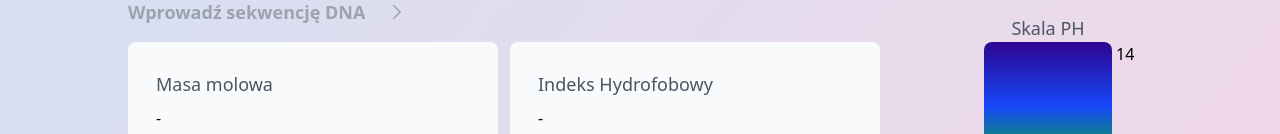
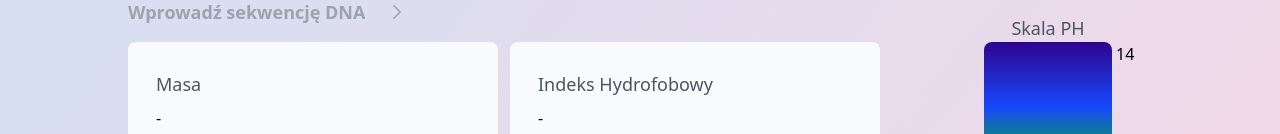
Before and after one commit to bog2n/science-cup, a Next.js app in the folder frontend/: page / in a window 1280 px wide. Shown: the part 666-800 px from the top of the page. Built offline with nearby package versions, Linux system fonts and the light colour scheme.

Commit message:
fixed mass units

```diff
--- a/frontend/pages/index.tsx
+++ b/frontend/pages/index.tsx
@@ -176,9 +176,9 @@ export default function Home() {
           {/* Data */}
           <div className="grid grid-cols-2 grid-rows-2 gap-3 flex-grow">
             <DataCard
-              title="Masa molowa"
+              title="Masa"
               data={currentProtein?.mass}
-              unit="U"
+              unit="u"
             />
             <DataCard
               title="Indeks Hydrofobowy"
```
